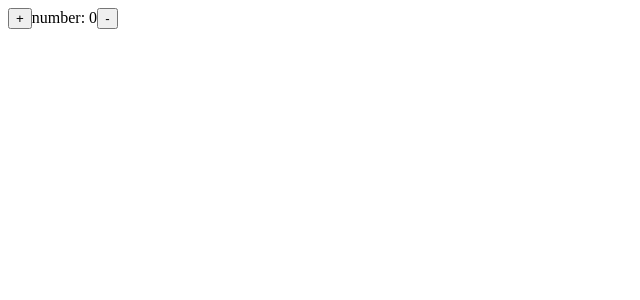
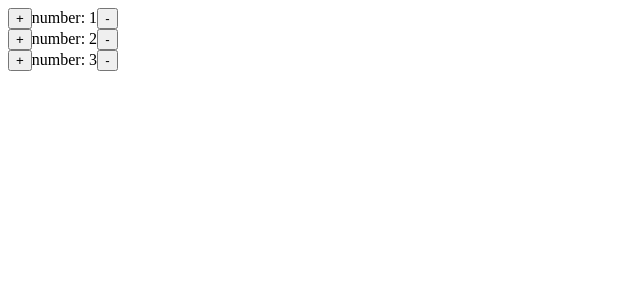
Before and after one commit to TWA-AFS-202310-GROUP-5/ng-counter-group, an Angular app: page / in a window 1280 px wide. Shown: the top 300 px of the page, without its empty margins (0-640 px from the left). Built offline with nearby package versions, Linux system fonts and the light colour scheme.

Commit message:
feat: add counter-group counter and show counters

```diff
--- a/src/app/app.component.html
+++ b/src/app/app.component.html
@@ -1 +1 @@
-<app-counter></app-counter>
+<app-counter-group></app-counter-group>
--- a/src/app/app.module.ts
+++ b/src/app/app.module.ts
@@ -4,11 +4,13 @@ import { BrowserModule } from '@angular/platform-browser';
 import { AppRoutingModule } from './app-routing.module';
 import { AppComponent } from './app.component';
 import { CounterComponent } from './counter/counter.component';
+import { CounterGroupComponent } from './counter-group/counter-group.component';
 
 @NgModule({
   declarations: [
     AppComponent,
-    CounterComponent
+    CounterComponent,
+    CounterGroupComponent
   ],
   imports: [
     BrowserModule,
--- /dev/null
+++ b/src/app/counter-group/counter-group.component.html
@@ -0,0 +1,3 @@
+<app-counter *ngFor="let counter of counters"
+    [number]="counter.num">
+</app-counter>
--- /dev/null
+++ b/src/app/counter-group/counter-group.component.ts
@@ -0,0 +1,14 @@
+import { Component } from '@angular/core';
+
+@Component({
+  selector: 'app-counter-group',
+  templateUrl: './counter-group.component.html',
+  styleUrls: ['./counter-group.component.css']
+})
+export class CounterGroupComponent {
+  counters: {num: number}[] = [
+    {num: 1},
+    {num: 2},
+    {num: 3},
+  ]
+}
--- a/src/app/counter/counter.component.html
+++ b/src/app/counter/counter.component.html
@@ -1,3 +1,5 @@
+<div>
 <button (click)="onIncrease()">+</button>
 <span>number: {{number}}</span>
 <button (click)="onDecrease()">-</button>
+</div>
--- a/src/app/counter/counter.component.ts
+++ b/src/app/counter/counter.component.ts
@@ -1,4 +1,4 @@
-import { Component } from '@angular/core';
+import { Component, Input } from '@angular/core';
 
 @Component({
   selector: 'app-counter',
@@ -6,7 +6,8 @@ import { Component } from '@angular/core';
   styleUrls: ['./counter.component.css']
 })
 export class CounterComponent {
-  number = 0
+
+  @Input() number = 0
 
   onIncrease(){
     this.number++
```
Also changed, not shown: src/app/counter-group/counter-group.component.css (added), 1 other file (tests, documents, lock files or other folders).
